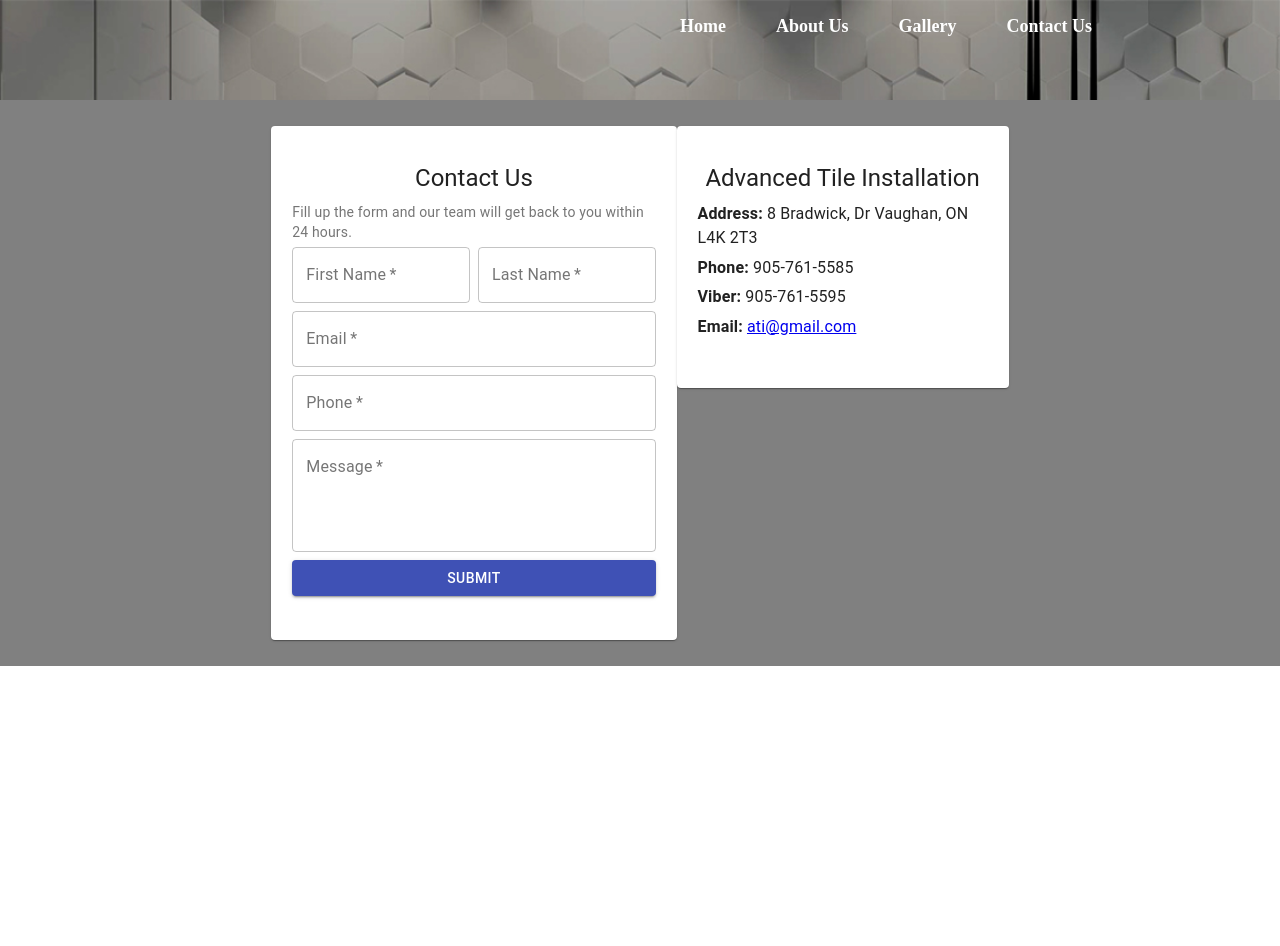
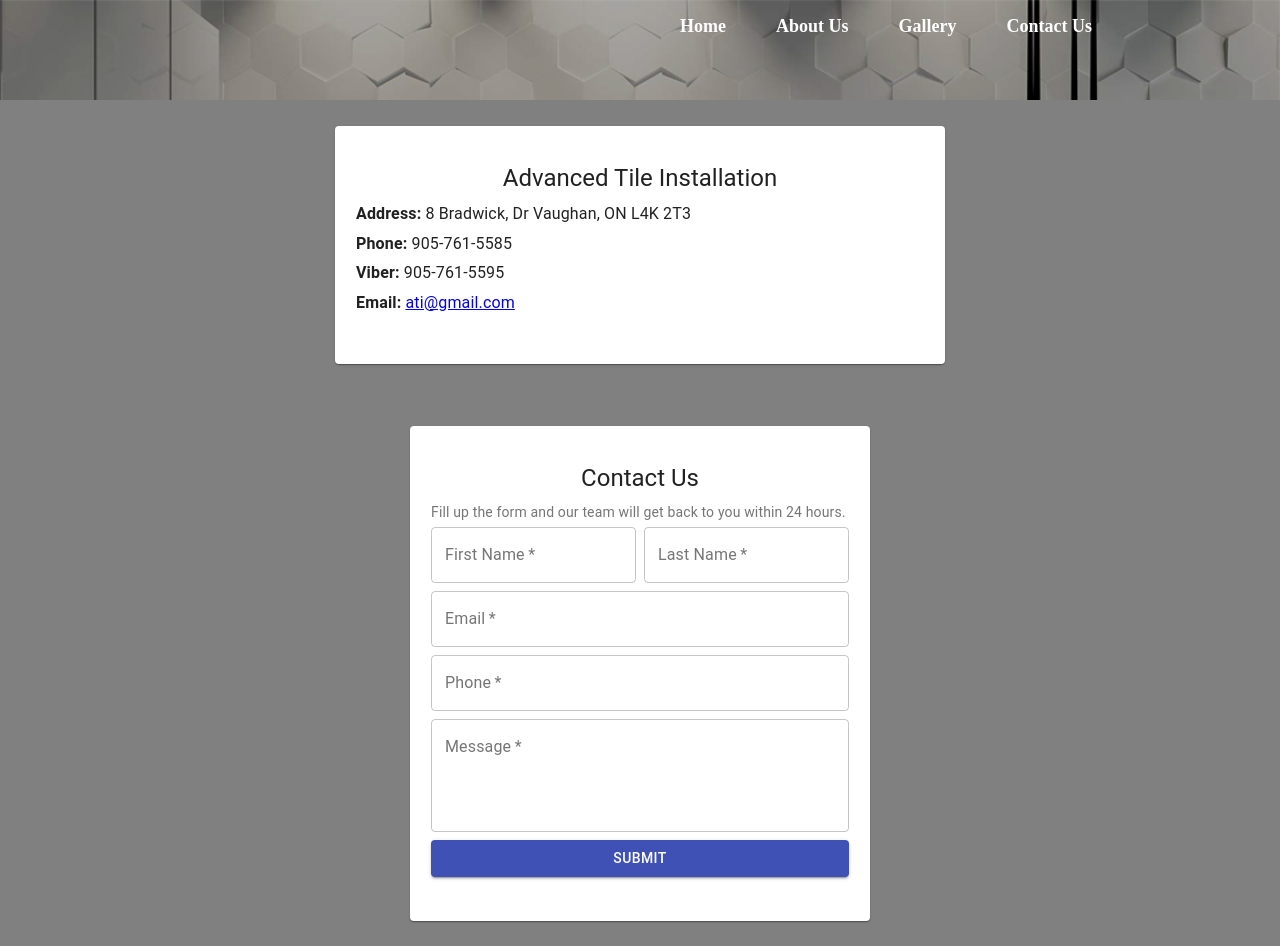
Before and after one commit to vitalii7777/tile-installation-landing, a React (Create React App) app in the folder client/: page /contactUs in a window 1280 px wide. Before the commit the page ends 800 px from the top, so only its background shows below. Built offline with nearby package versions, Linux system fonts and the light colour scheme.

Commit message:
fkn styles

```diff
--- a/client/src/index.css
+++ b/client/src/index.css
@@ -53,11 +53,12 @@ input[type=number] {
 }
 
 .EmailForm{
-    float: left;
-    margin-left: 20%;
+    padding-top: 5%;
+    /*float: left;*/
+    /*margin-left: 20%;*/
 }
 
 .ContactUsInfo{
-    float: right;
-    margin-right: 20%;
+    /*float: right;*/
+    /*margin-right: 20%;*/
 }
--- a/client/src/pages/ContactUs.js
+++ b/client/src/pages/ContactUs.js
@@ -17,11 +17,11 @@ const useStyles = makeStyles((theme) => ({
     },
     contactUs: {
         display: 'flex',
-        justifyContent: 'space-between',
+        justifyContent: 'center',
+        flexDirection: 'column',
         maxWidth:'100%',
         backgroundColor: 'grey',
         padding: '2%',
-
     },
 }));
 
@@ -38,8 +38,8 @@ export const ContactUs = () => {
 
 
             <div className={classes.contactUs}>
-                    <Email/>
-                    <ContactUsInfo/>
+                <ContactUsInfo/>
+                <Email/>
             </div>
         </div>
     )
```
